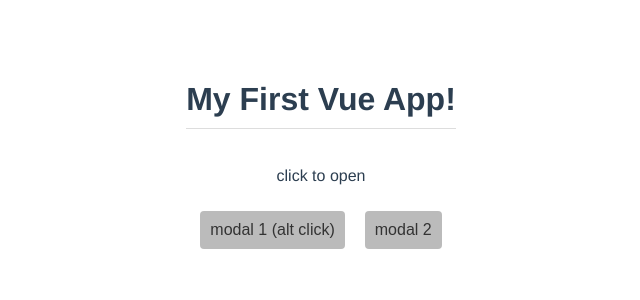
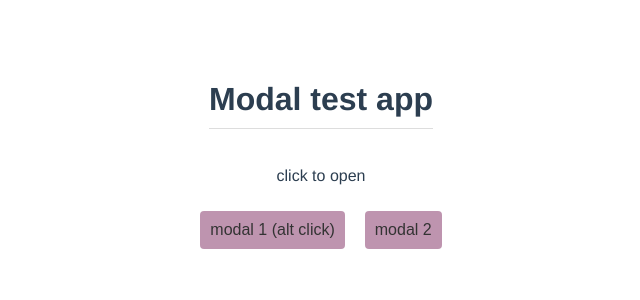
Before and after one commit to devmpartt/vue-modal-test-app, a Vue app: page / in a window 1280 px wide. Shown: the top 300 px of the page, without its empty margins (319-959 px from the left). Built offline with nearby package versions, Linux system fonts and the light colour scheme; the HTML template or start-up script is replaced by a standard one.

Commit message:
style fix

```diff
--- a/src/App.vue
+++ b/src/App.vue
@@ -33,7 +33,7 @@ export default {
   components: { Modal },
   data() {
     return {
-      title: 'My First Vue App!',
+      title: 'Modal test app',
       showModal: false,
       showModalTwo: false,
     }
@@ -64,7 +64,7 @@ h1 {
   padding-bottom: 10px;
 }
 button {
-  background: #bbb;
+  background: #6500406b;
   padding: 10px;
   border: none;
   border-radius: 4px;
```
